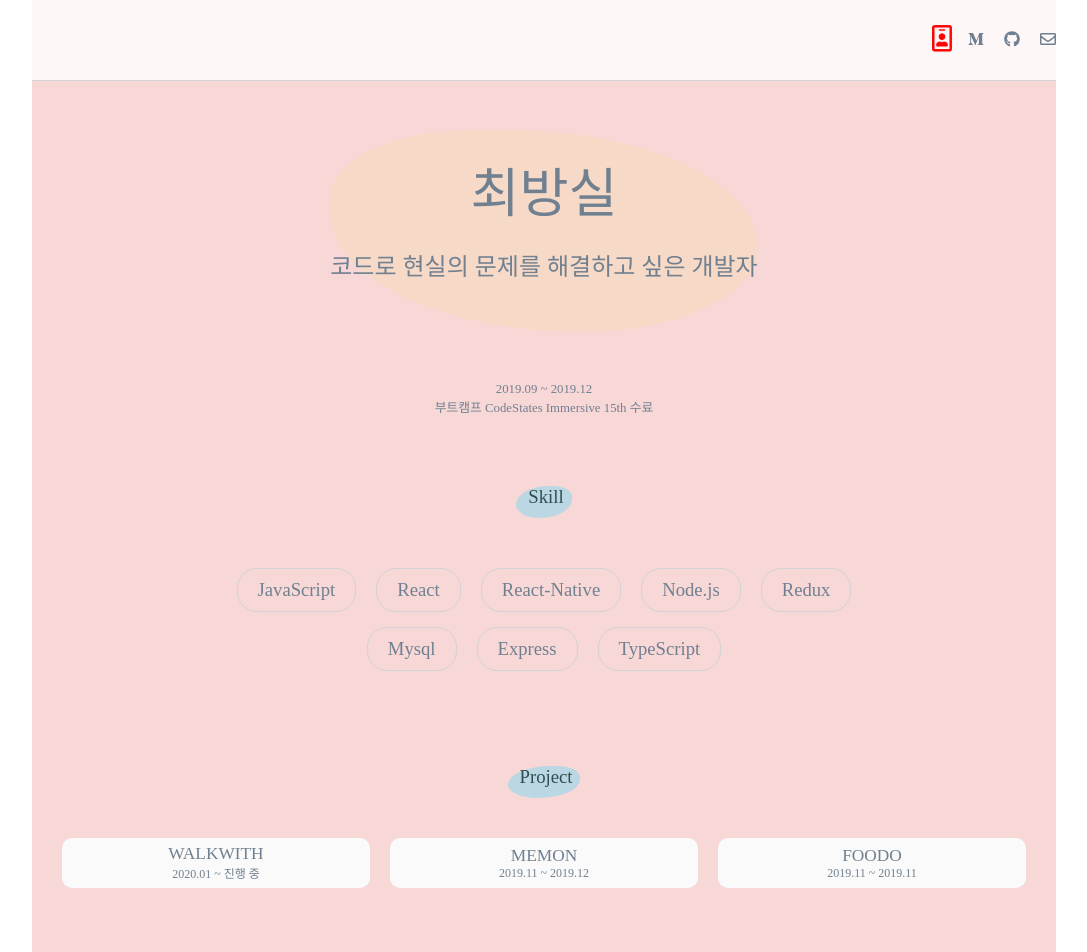
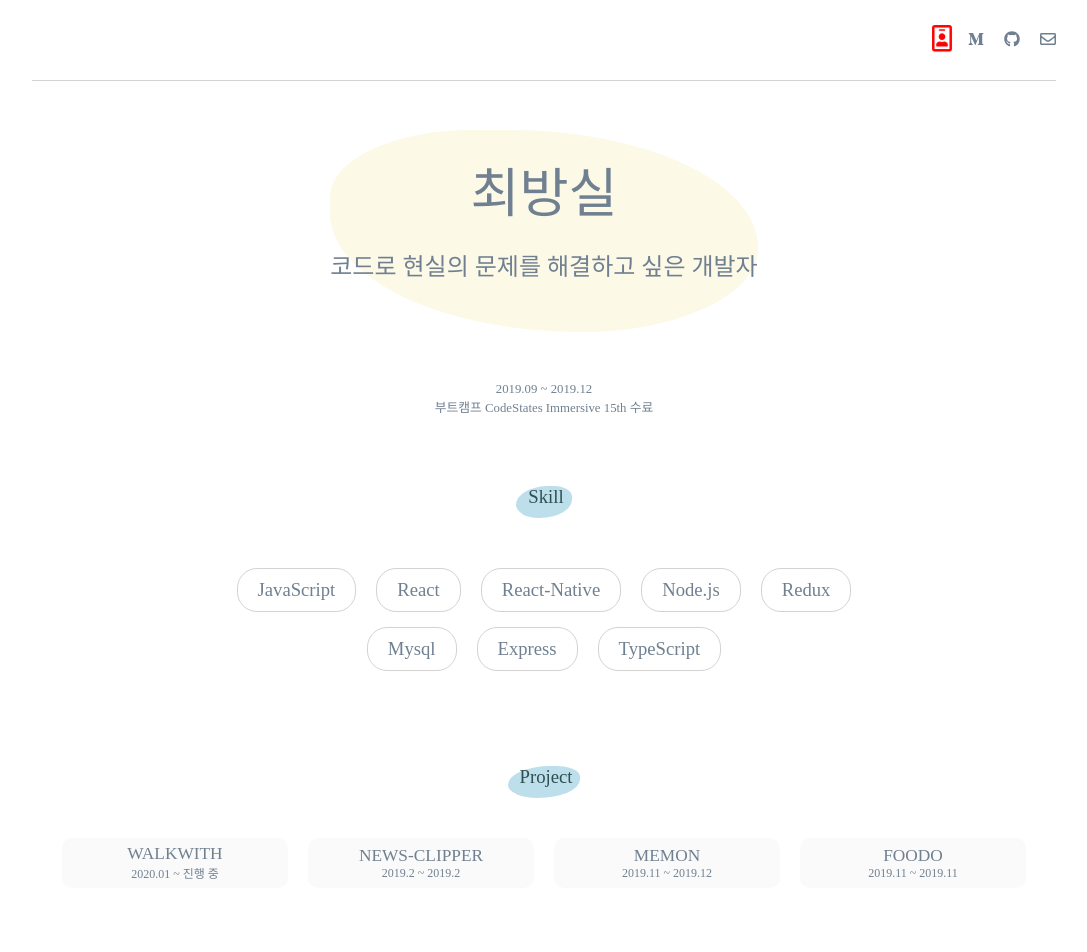
Before and after one commit to 59inu/portfolio_zero, a React (Create React App) app: page / in a window 1280 px wide. Shown: the top 952 px of the page, without its empty margins (96-1183 px from the left). Built offline with nearby package versions, Linux system fonts and the light colour scheme; no server answers; a web font is replaced by a local one.

Commit message:
body bgColor changed

```diff
--- a/src/App.css
+++ b/src/App.css
@@ -130,7 +130,7 @@ a[data]:hover:after {
   padding-top: 80px;
   display: flex;
   flex-direction: column;
-  background-color: #f8d7d7;
+  background-color: #fff;
   align-items: center;
   justify-content: center;
   border: 10 solid black;
--- a/src/data.js
+++ b/src/data.js
@@ -49,6 +49,56 @@ export const projects = {
       {
         source: require("./Assets/image/walkwith/chat.png"),
         txt: "각 산책 등록건마다 산책 시간 전까지 참여자들간 채팅으로 대화 기능"
+      }
+    ]
+  },
+  "NEWS-CLIPPER": {
+    period: "2019.2 ~  2019.2",
+    skill: [stack.js, stack.ra, stack.rn, stack.rd],
+    position: "BACK-END / TEAM LEADER",
+    description: {
+      concept: ["첫 번째 프로젝트", "냉장고 재고관리 웹어플리케이션"],
+      stack:
+        "Node.js, Express, JWT, Mysql, Sequelize, AWS EC2/RDS, React, React-router",
+      link: {
+        slide: "https://slides.com/bangsil/deck-3",
+        Github: "https://github.com/59inu/_foodo/"
+      },
+      roll: [
+        "유저의 식재료 재고 데이터와 메뉴별 재료의 일치 여부에 따라 메뉴를 추천하는 DB Schema 및 프로세스 공동설계",
+        "JWT 방식의 권한 인증과 토큰 관리",
+        "회원가입/로그인/로그아웃 구현",
+        "AWS/ RDS와 EC2를 통한 서버 및 DB 구축과 배포"
+      ]
+    },
+    blog: {
+      title: "React 그리고 Team, Team Leader?? — 냉장고 관리 웹앱 Foodo",
+      uri:
+        "https://medium.com/59inu/%EC%B2%AB-%EB%B2%88%EC%A7%B8-project-%ED%9A%8C%EA%B3%A0-888f390e31d5"
+    },
+    img: [
+      {
+        source: require("./Assets/image/foodo/foodo.png"),
+        txt: "냉장고 열지 않고 냉장고 속을 파악하기"
+      },
+      {
+        source: require("./Assets/image/foodo/new.png"),
+        txt:
+          "새로운 식재료를 등록할 수 있습니다. 자동 완성 기능을 통해 서버에 등록된 식재료의 이름을 쉽게 검색할 수 있습니다."
+      },
+      {
+        source: require("./Assets/image/foodo/list.png"),
+        txt:
+          "식재료 재고 현황의 목록을 확인하고 남은 수량을 수정할 수 있습니다."
+      },
+      {
+        source: require("./Assets/image/foodo/chart.png"),
+        txt: "현재 재고의 양과 신선도를 차트로 한 눈에 파악할 수 있습니다."
+      },
+      {
+        source: require("./Assets/image/foodo/recipe.png"),
+        txt:
+          "현재 유저의 재고를 바탕으로 재료가 일치하는 메뉴를 추천하여, 해당 메뉴의 레시피 영상을 보여줍니다."
       }
     ]
   },
```
